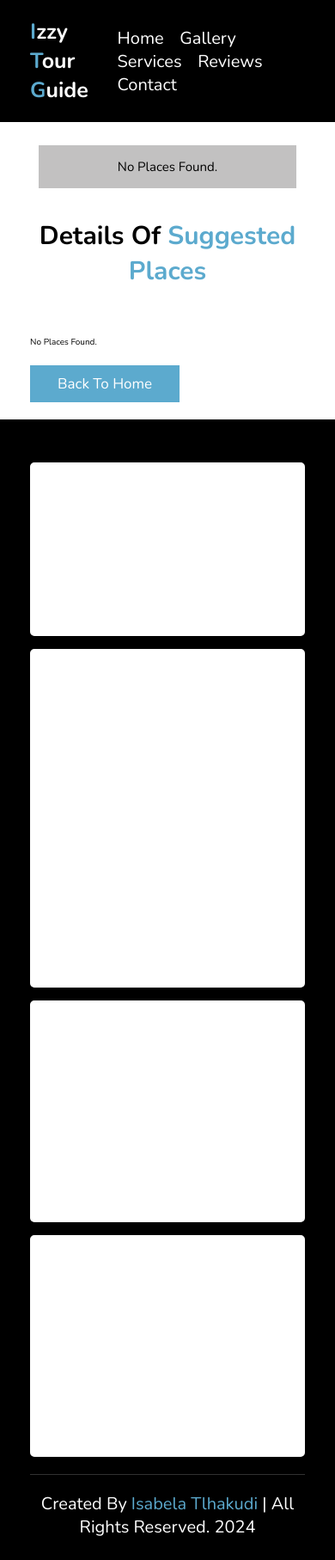
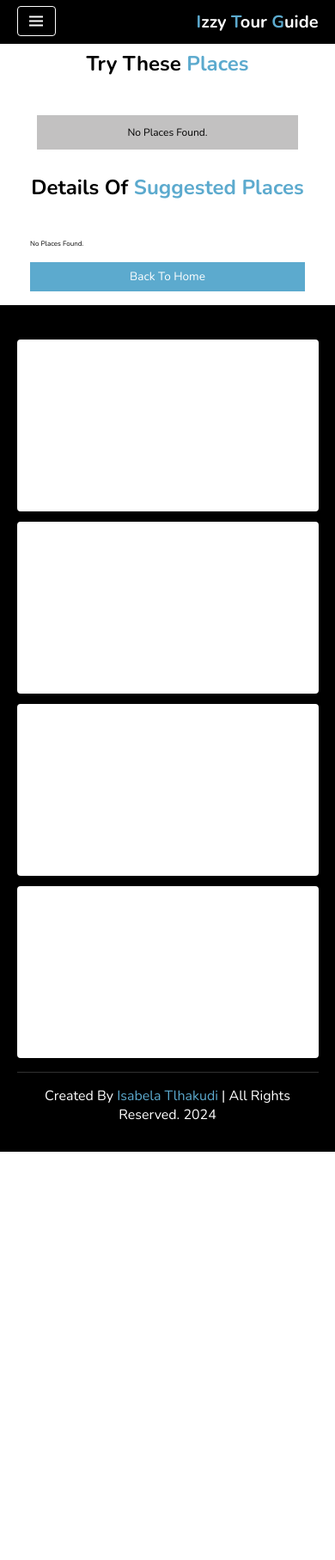
Before and after one commit to isabela9417/tourguide_buddy, a Django app: page /get-suggestions/ in a window 390 px wide. Shown: the top 1815 px of the page at 86% size. After the commit the page ends 1340 px from the top, so only its background shows below. Run offline with Django 4.2, Linux system fonts and the light colour scheme.

Commit message:
updated code

```diff
--- a/static/css/results.css
+++ b/static/css/results.css
@@ -263,3 +263,112 @@ header .icons i:hover {
 .footer .credit span{
     color: var(--babyBlue);
 }
+
+
+
+
+@media (max-width: 768px) {
+    #menu-bar {
+        display: initial;
+    }
+    html {
+        font-size: 55%;
+    }
+
+    section {
+        padding: 2rem 5%;
+    }
+
+    header {
+        padding: 1.5rem 5%;
+    }
+/*
+    #menu-bar {
+        display: block;
+    } */
+
+    header .navbar {
+        position: absolute;
+        top: 100%;
+        left: 0;
+        right: 0;
+        background: var(--black);
+        display: none;
+        flex-direction: column;
+        text-align: center;
+    }
+
+    header .navbar a {
+        display: block;
+        margin: 1rem 0;
+        font-size: 2rem;
+    }
+
+    .heading {
+        font-size: 3rem;
+    }
+
+    .box-container {
+        flex-direction: column;
+    }
+
+    .box {
+        flex: 1 1 100%;
+    }
+
+    .footer .box-container {
+        flex-direction: column;
+    }
+
+    .place-container {
+        flex-direction: column;
+    }
+
+    .btn {
+        width: 100%;
+        text-align: center;
+    }
+}
+
+
+@media (max-width: 450px) {
+    html {
+        font-size: 50%;
+    }
+    .heading {
+        font-size: 2.5rem;
+    }
+    .contact .row form .inputBox input {
+        width: 100%;
+    }
+    .home .video-container{
+        width: 100%;
+    }
+
+}
+/* Ensure that the video container and video element are properly set to 100% width */
+@media (max-width: 350px) {
+    html {
+        font-size: 50%;
+    }
+
+    .heading {
+        font-size: 2.5rem;
+    }
+
+    .contact .row form .inputBox input {
+        width: 100%;
+    }
+
+    .home .video-container {
+        width: 100%;
+        padding: 0;
+        margin: 0;
+    }
+
+    .home .video-container video {
+        width: 100%;
+        height: auto;
+        display: block;
+    }
+}
--- a/tourguide/templates/home.html
+++ b/tourguide/templates/home.html
@@ -88,7 +88,6 @@
     </div>
 </section>
 <!-- gallery section end -->
-
 
 <!-- services section starts -->
 <section class="services" id="services">
@@ -200,11 +199,12 @@
 			 <img src="{% static 'images/istockphoto-1368005661-612x612.jpg' %}" alt="">
 		</div>
 
-		<form action="{% url 'home' %}#contact" method="POST">
+		<form action="https://api.web3forms.com/submit" method="POST">
 			{% csrf_token %}
 			<div class="inputBox">
 				<input type="text" name="name" placeholder="name" required>
 				<input type="email" name="email" placeholder="email" required>
+				<input type="hidden" name="access_key" value="adf56a2e-2785-4f78-9408-4b709112061c">
 			</div>
 
 			<div class="inputBox">
--- a/tourguide/templates/tourism-sites.html
+++ b/tourguide/templates/tourism-sites.html
@@ -60,7 +60,7 @@
                     <p><strong>Price:</strong> R{{ site.price }}</p>
                     <p><strong>Description:</strong> {{ site.description }}</p>
                     {% if site.booking_link %}
-                        <a href="{{ site.booking_link }}" class="btn">Book Now</a>
+                        <a href="{{ site.booking_link }}" class="btn">Website</a>
                     {% endif %}
                 </div>
             </div>
```
Also changed, not shown: README.md, db.sqlite3, media/backgrounds/Bo-Kaap_Neighborhood.jpg (added), media/backgrounds/Robben_Island_-_Cape_Town_South_Africa_3883849594.jpg (added), media/backgrounds/Sun-City-North-West-Province.jpg (added), media/tourism_sites/Calvinia.jpeg (added), media/tourism_sites/colesberg.jpeg (added), media/tourism_sites/licensed-image.jpeg (added), media/tourism_sites/sprinbok.jpeg (added).
